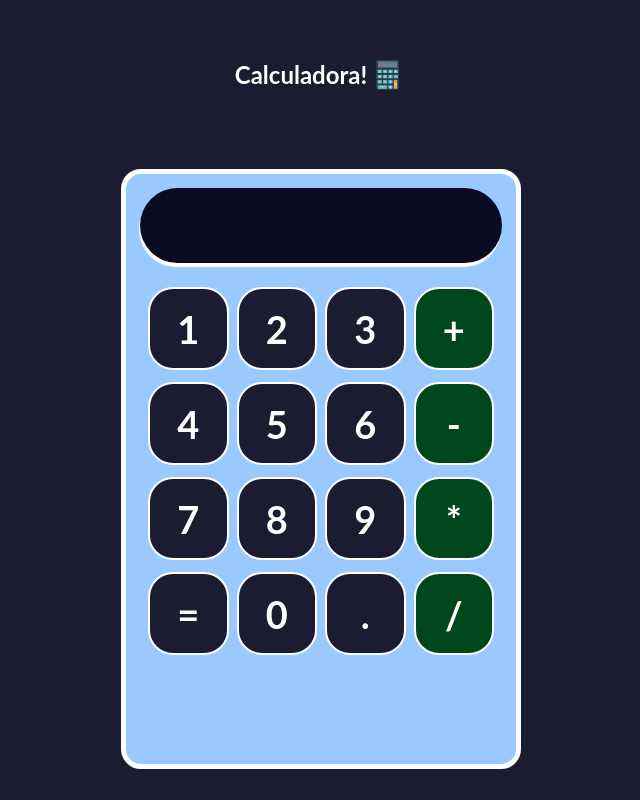
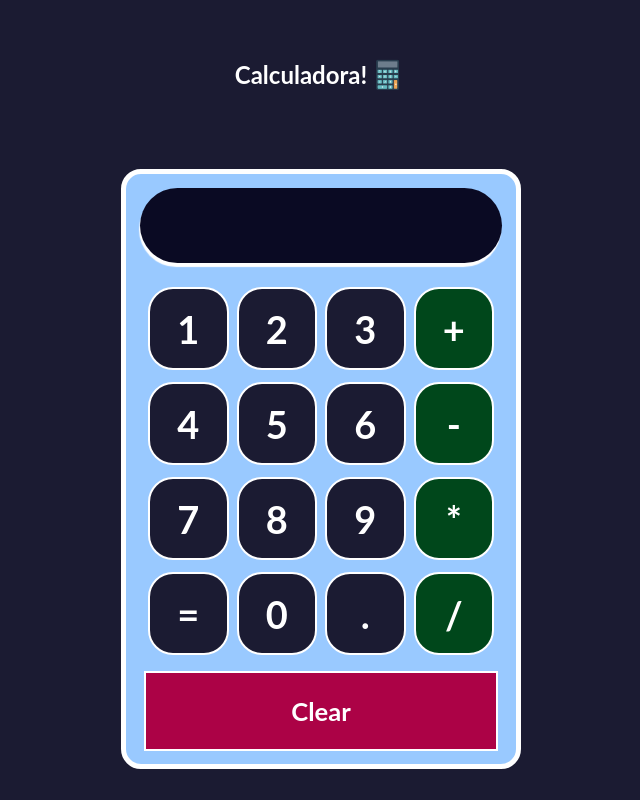
Before and after one commit to FranciscoFlorio25/calculator, a React (Create React App) app: page / in a window 1280 px wide. Shown: the whole page, without its empty margins (319-959 px from the left). Built offline with nearby package versions, Linux system fonts and the light colour scheme.

Commit message:
Estilos completados

```diff
--- a/src/App.js
+++ b/src/App.js
@@ -1,6 +1,7 @@
 import './App.css';
 import Screen from './Components/Screen'
 import Button from './Components/Button';
+import ClearButton from './Components/ClearButton';
 import CalculatorLogo from './Image/Calculator logo.png';
 
 function App() {
@@ -39,6 +40,7 @@
           <Button>/</Button>
         </div>
         <div className='row'>
+          <ClearButton>Clear</ClearButton>
         </div>
       </div>
     </div>
--- /dev/null
+++ b/src/Components/ClearButton.js
@@ -0,0 +1,10 @@
+import React from 'react';
+import '../StyleSheet/ClearButton.css';
+
+const ClearButton = (props) => (
+    <div className = 'button-clear'>
+        {props.children}
+    </div>
+);
+
+export default ClearButton;
--- /dev/null
+++ b/src/StyleSheet/ClearButton.css
@@ -0,0 +1,18 @@
+.button-clear{
+    height: 80px;
+    font-size:1.6em;
+    display: flex;
+    flex: 1;
+    background-color: #ac0246;
+    margin-top: 8px;
+    justify-content: center;
+    align-items: center;
+    font-weight: bold;
+    color: white;
+    border: 2px solid white;
+    cursor: pointer;
+}
+
+.button-clear:hover{
+    background-color: #ebb000;
+}
```
